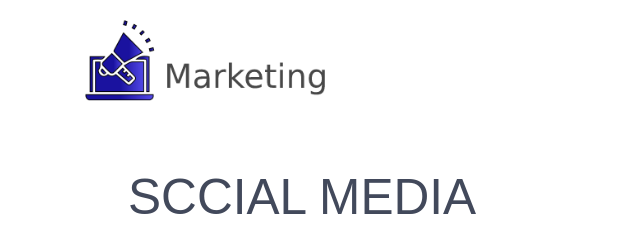
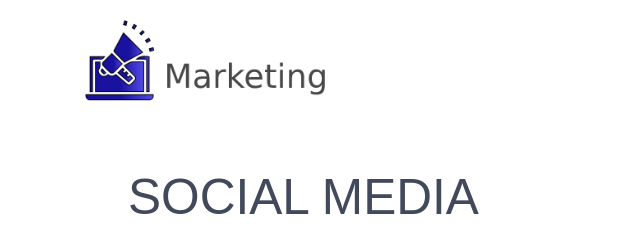
Before and after one commit to SajidAli67/Marketing, a plain HTML site: page index.html in a window 1280 px wide. Shown: the top 233 px of the page, 0-640 px from the left. Drawn offline with Linux system fonts and the light colour scheme.

Commit message:
Update index.html

```diff
--- a/index.html
+++ b/index.html
@@ -49,7 +49,7 @@
             <div class="container"></div>
             <div class="col-md-6">
                 <div class="header-text">
-                    <h2>Sccial media</h2>
+                    <h2>Social media</h2>
                     <h1 class="h1">For Business!</h1>
                     <p class="pt-3">
                         Peromance Base Social Media Agency We Bare Lomern Media
```
